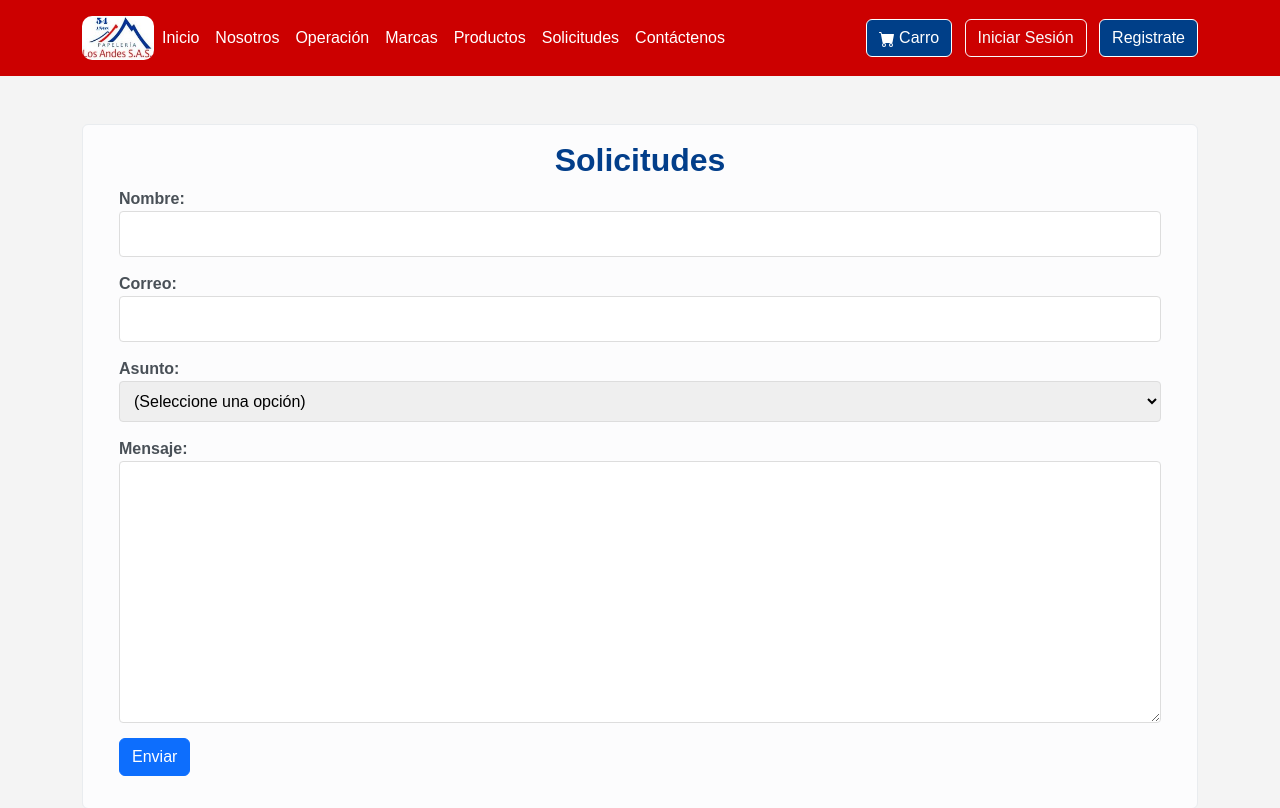
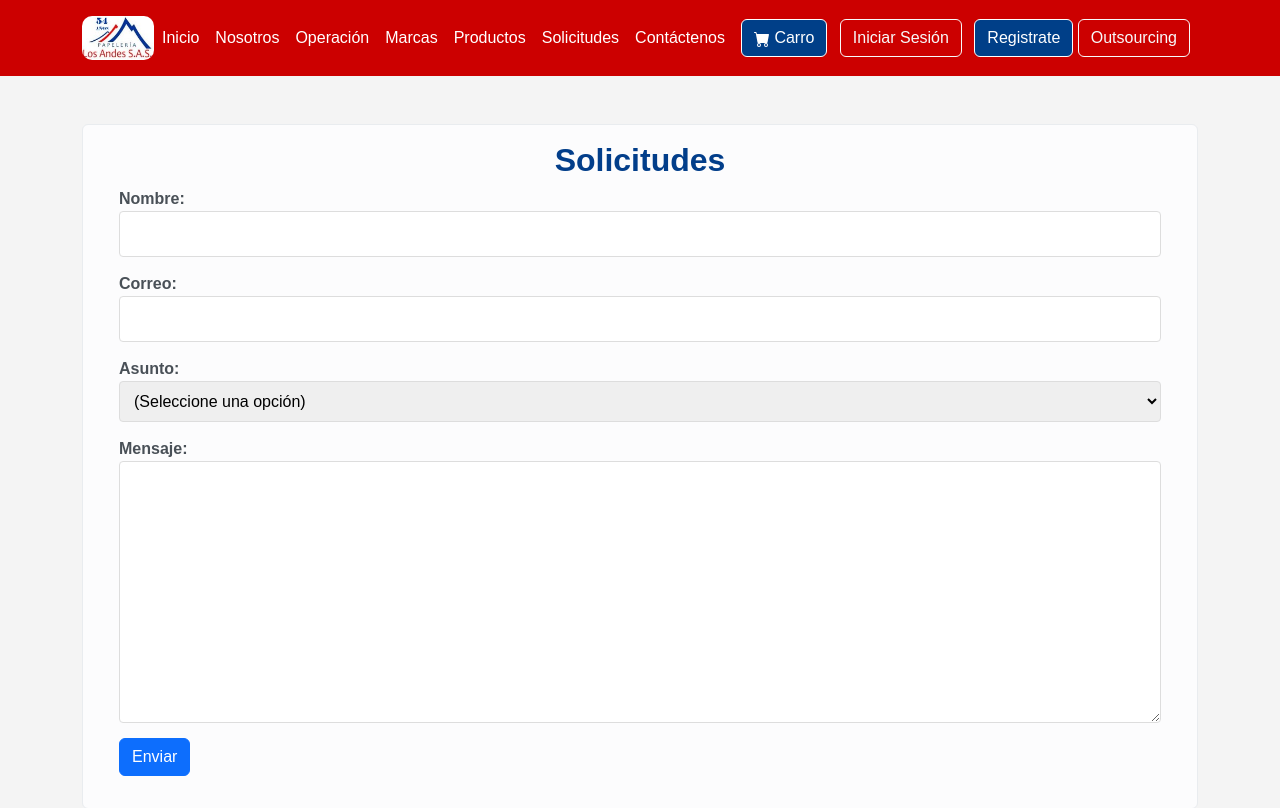
Before and after one commit to anndresmauricio/papeleriaLosAndes, a Django app: page /help/ in a window 1280 px wide. Shown: the top 808 px of the page. Run offline with Django 5.2, Linux system fonts and the light colour scheme; some libraries are stand-ins or nearby versions.

Commit message:
Se agrega botón para redireccionamiento al sistema de información para clientes Outsourcing

```diff
--- a/app/templates/base.html
+++ b/app/templates/base.html
@@ -59,6 +59,7 @@
                 {% else %}
                 <a href="/signin" class="btn btn-outline-light me-2">Iniciar Sesión</a>
                 <a href="/signup" class="btn btn-init">Registrate</a>
+                <a href="https://outsourcing.papelerialosandes.com.co" class="btn btn-outline-light me-2">Outsourcing</a>
                 {% endif %}
             </div>
         </div>
```
